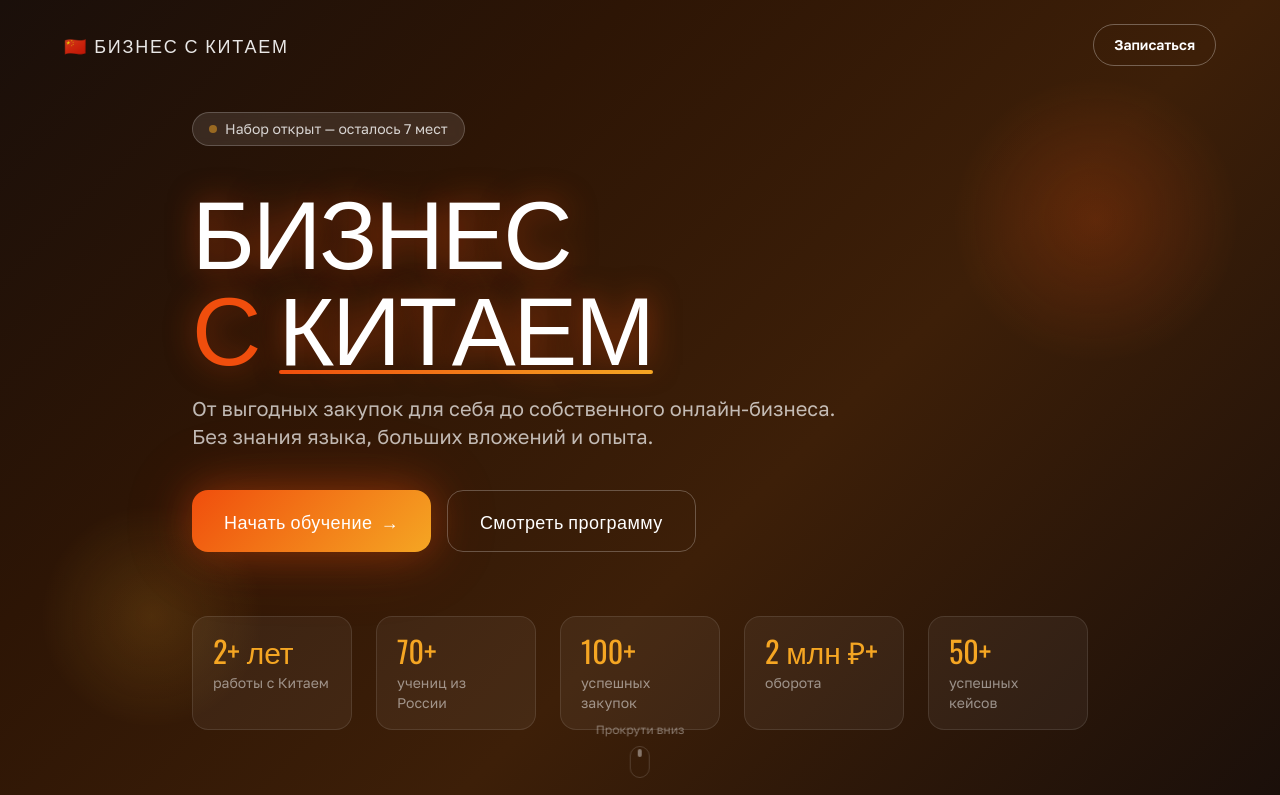
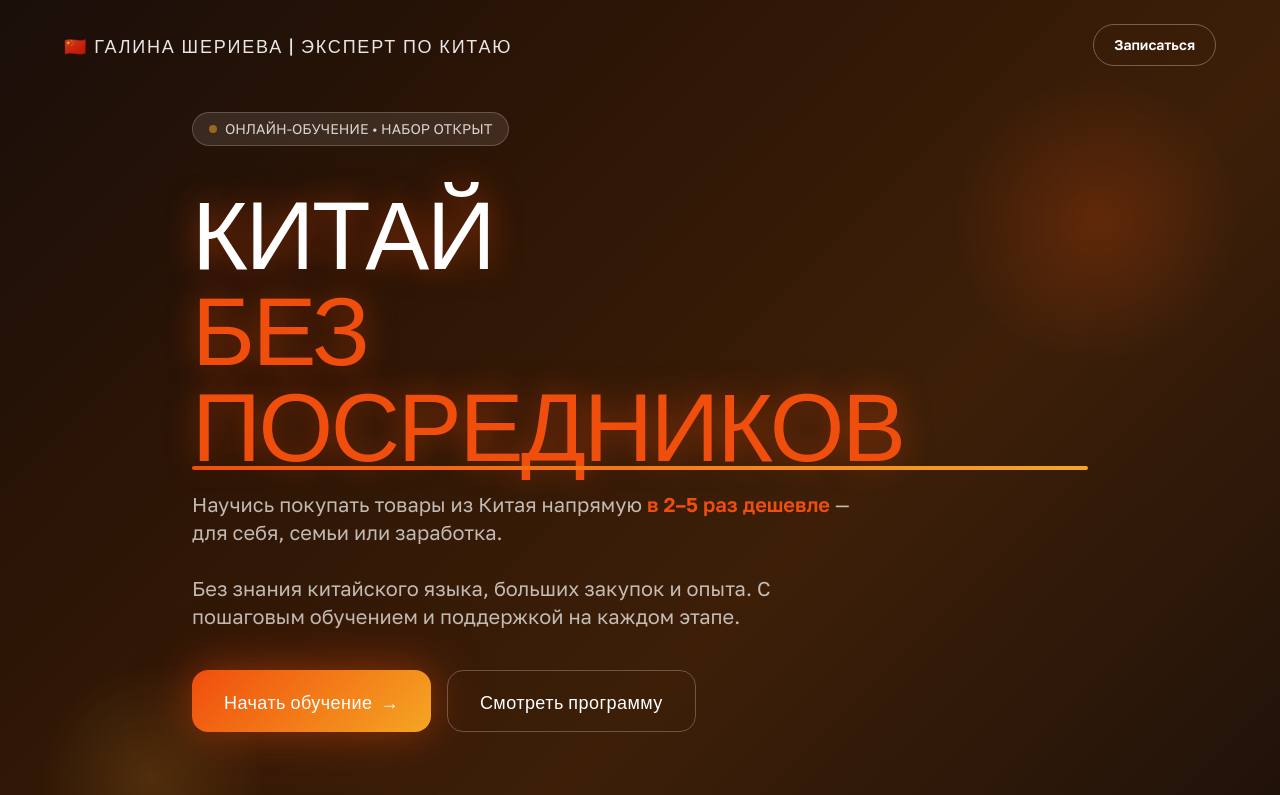
Before and after one commit to pr-poehali-dev/china-direct-buying, a React (Vite) app: page / in a window 1280 px wide. Shown: the top 795 px of the page. Built offline with nearby package versions, Linux system fonts and the light colour scheme.

Commit message:
Обновил тексты на первом экране

```diff
--- a/index.html
+++ b/index.html
@@ -28,6 +28,7 @@
 
     <meta name="pp-name" value="china-direct-buying">
       <script src="https://cdn.poehali.dev/intertnal/js/inspector-min.js"></script>
+      <script src="https://cdn.poehali.dev/intertnal/js/ve-2.0.0-rc.2.min.js" defer=""></script>
   </head>
 
 <body>
--- a/src/pages/Index.tsx
+++ b/src/pages/Index.tsx
@@ -131,7 +131,7 @@ export default function Index() {
 
         <nav className="absolute top-0 left-0 right-0 z-20 flex items-center justify-between px-6 md:px-16 py-6">
           <div className="font-oswald text-white text-lg tracking-widest uppercase opacity-90">
-            🇨🇳 Бизнес с Китаем
+            🇨🇳 Галина Шериева | Эксперт по Китаю
           </div>
           <button
             onClick={() => scrollTo("subscribe")}
@@ -144,26 +144,28 @@ export default function Index() {
         <div className="relative z-10 max-w-5xl mx-auto px-6 md:px-16 pt-28 pb-20">
           <div className="inline-flex items-center gap-2 bg-white/10 backdrop-blur-sm border border-white/20 rounded-full px-4 py-1.5 mb-8 animate-fade-in">
             <span className="w-2 h-2 rounded-full bg-brand-yellow animate-pulse" />
-            <span className="text-white/80 text-sm font-golos">Набор открыт — осталось 7 мест</span>
+            <span className="text-white/80 text-sm font-golos">ОНЛАЙН-ОБУЧЕНИЕ • НАБОР ОТКРЫТ</span>
           </div>
 
-          <h1 className="font-oswald text-5xl md:text-7xl lg:text-8xl text-white leading-none tracking-tight mb-6 animate-slide-up text-glow">
-            БИЗНЕС<br />
-            <span className="text-brand-orange">С</span>{" "}
-            <span className="relative inline-block">
-              КИТАЕМ
+          <h1 className="font-oswald text-4xl sm:text-5xl md:text-7xl lg:text-8xl text-white leading-none tracking-tight mb-6 animate-slide-up text-glow">
+            КИТАЙ<br />
+            <span className="relative inline-block text-brand-orange">
+              БЕЗ ПОСРЕДНИКОВ
               <span className="absolute -bottom-1 left-0 w-full h-1 bg-gradient-to-r from-brand-orange to-brand-yellow rounded-full" />
             </span>
           </h1>
 
           <p className="text-white/70 text-lg md:text-xl max-w-2xl mb-10 font-golos animate-slide-up delay-200">
-            От выгодных закупок для себя до собственного онлайн-бизнеса.
-            Без знания языка, больших вложений и опыта.
+            Научись покупать товары из Китая напрямую{" "}
+            <span className="text-brand-orange font-semibold">в 2–5 раз дешевле</span>{" "}
+            — для себя, семьи или заработка.
+            <br /><br />
+            Без знания китайского языка, больших закупок и опыта. С пошаговым обучением и поддержкой на каждом этапе.
           </p>
 
           <div className="flex flex-wrap gap-4 animate-slide-up delay-400">
             <button
-              onClick={() => scrollTo("subscribe")}
+              onClick={() => scrollTo("pricing")}
               className="group px-8 py-4 rounded-2xl font-oswald text-lg tracking-wide text-white glow-orange transition-all duration-300 hover:scale-105"
               style={{ background: "linear-gradient(135deg, #f04e0d, #f5a623)" }}
             >
@@ -178,17 +180,15 @@ export default function Index() {
             </button>
           </div>
 
-          <div className="mt-16 grid grid-cols-2 md:grid-cols-3 lg:grid-cols-5 gap-6 animate-slide-up delay-600">
+          <div className="mt-16 grid grid-cols-3 gap-3 md:gap-6 max-w-2xl animate-slide-up delay-600">
             {[
-              { num: "2+ лет", label: "работы с Китаем" },
-              { num: "70+", label: "учениц из России" },
-              { num: "100+", label: "успешных закупок" },
-              { num: "2 млн ₽+", label: "оборота" },
-              { num: "50+", label: "успешных кейсов" },
+              { num: "2+ года", label: "Работы с Китаем" },
+              { num: "70+", label: "Учениц из России" },
+              { num: "100+", label: "Успешных закупок" },
             ].map((s) => (
-              <div key={s.label} className="border border-white/10 rounded-2xl px-5 py-4 bg-white/5 backdrop-blur-sm">
-                <div className="font-oswald text-2xl md:text-3xl text-brand-yellow mb-1">{s.num}</div>
-                <div className="text-white/50 text-sm">{s.label}</div>
+              <div key={s.label} className="border border-white/10 rounded-2xl px-3 md:px-5 py-4 bg-white/5 backdrop-blur-sm">
+                <div className="font-oswald text-xl md:text-3xl text-brand-yellow mb-1">{s.num}</div>
+                <div className="text-white/50 text-xs md:text-sm">{s.label}</div>
               </div>
             ))}
           </div>
--- a/vite.config.ts
+++ b/vite.config.ts
@@ -3,16 +3,93 @@ import react from "@vitejs/plugin-react-swc";
 import path from "path";
 import {componentTagger} from "pp-tagger";
 
-// DDoS Guard требует двусторонний app-level keepalive чаще 30s.
-// Сервер: text-frame {type:'ping'} каждые 5-9s (рандом — чтобы DDoS Guard
-// не триггерился на одинаковые интервалы; Vite-клиент игнорирует, case "ping": break;).
-// Клиент: server.hmr.timeout = 7000 ниже понижает pingInterval @vite/client до 7s.
+// HMR-сокет превью рвёт инфраструктура: ingress-nginx на каждом reload
+// конфига (захват/освобождение любого dev-пода) через 30 с закрывает все
+// соединения старых воркеров; DDoS Guard режет «тихие» соединения. Сам vite
+// на любой обрыв перезагружает страницу. Плагин держит превью живым:
+// - сервер шлёт состояние «boot:seq» сразу после каждой рассылки клиентам
+//   (update, full-reload, error...) и раз в 5-9 с — это и двусторонний
+//   keepalive для DDoS Guard (рандом — чтобы не ловить его фильтр одинаковых
+//   интервалов). boot меняется на рестарте vite, seq — на каждой рассылке;
+// - клиент (скрипт в index.html) подменяет сокет vite-hmr «вечным»: на
+//   обрыве тихо переподключается и перезагружает страницу, только если за
+//   время разрыва сервер рестартовал или что-то разослал. Не переподключился
+//   с трёх попыток — отдаёт обрыв vite, дальше как раньше (ждёт сервер и
+//   перезагружает).
+// Клиентский ping понижен до 7 с через server.hmr.timeout ниже.
+const hmrClient = `(() => {
+    const NativeWebSocket = WebSocket;
+    class HmrSocket extends EventTarget {
+        OPEN = 1;
+        readyState = 0;
+        state = "";
+        queue = [];
+        constructor(url, protocols) {
+            super();
+            this.url = url;
+            this.protocols = protocols;
+            this.connect(0);
+        }
+        connect(attempt) {
+            const ws = this.ws = new NativeWebSocket(this.url, this.protocols);
+            let fresh = true;
+            ws.onopen = () => {
+                attempt = 0;
+                this.queue.splice(0).forEach((data) => ws.send(data));
+                if (this.readyState === 0) {
+                    this.readyState = 1;
+                    this.dispatchEvent(new Event("open"));
+                }
+            };
+            ws.onmessage = (event) => {
+                if (event.data.includes('"ezst:hmr"')) {
+                    const state = JSON.parse(event.data).data;
+                    if (fresh && this.state && this.state !== state) return location.reload();
+                    fresh = false;
+                    this.state = state;
+                }
+                this.dispatchEvent(new MessageEvent("message", {data: event.data}));
+            };
+            ws.onclose = (event) => {
+                if (this.readyState === 3) return;
+                if (!this.state || attempt === 3) {
+                    this.readyState = 3;
+                    return this.dispatchEvent(new CloseEvent("close", event));
+                }
+                setTimeout(() => this.connect(attempt + 1), attempt * 1000);
+            };
+        }
+        send(data) {
+            if (this.ws.readyState === 1) this.ws.send(data);
+            else this.queue.push(data);
+        }
+        close(code, reason) {
+            this.readyState = 3;
+            this.ws.close(code, reason);
+        }
+    }
+    window.WebSocket = new Proxy(NativeWebSocket, {
+        construct: (target, args) => args[1] === "vite-hmr" ? new HmrSocket(...args) : new target(...args),
+    });
+})();`;
+
 const hmrKeepalive = {
     name: 'hmr-ws-keepalive',
+    apply: 'serve' as const,
     configureServer(server: any) {
+        const boot = Date.now().toString(36);
+        let seq = 0;
+        const state = () => ({type: 'custom', event: 'ezst:hmr', data: `${boot}:${seq}`});
+        const broadcast = server.ws.send.bind(server.ws);
+        server.ws.send = (...args: any[]) => {
+            seq++;
+            broadcast(...args);
+            broadcast(state());
+        };
+        server.ws.on('connection', (socket: any) => socket.send(JSON.stringify(state())));
         let timer: ReturnType<typeof setTimeout> | null = null;
         const tick = () => {
-            server.ws?.send({type: 'ping'});
+            broadcast(state());
             timer = setTimeout(tick, 5000 + Math.floor(Math.random() * 4000));
         };
         timer = setTimeout(tick, 5000 + Math.floor(Math.random() * 4000));
@@ -20,6 +97,7 @@ const hmrKeepalive = {
             if (timer) clearTimeout(timer);
         });
     },
+    transformIndexHtml: () => [{tag: 'script', children: hmrClient, injectTo: 'head-prepend' as const}],
 };
 
 // https://vitejs.dev/config/
```
Also changed, not shown: 1 other file (tests, documents, lock files or other folders).
